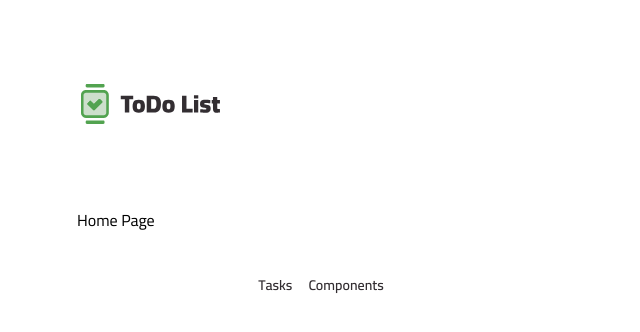
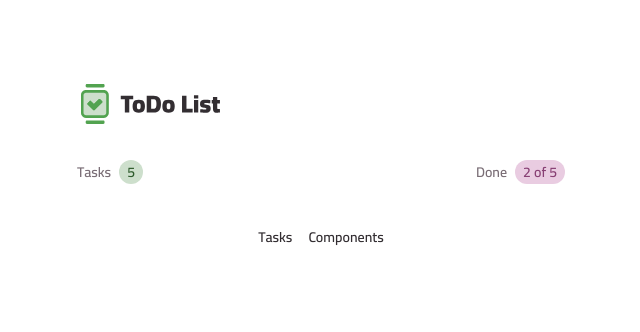
Before and after one commit to brunosilveiradosanjos/react-task-manager, a React (Vite) app: page / in a window 1280 px wide. Shown: the top 332 px of the page, without its empty margins (319-959 px from the left). Built offline with nearby package versions, Linux system fonts and the light colour scheme.

Commit message:
feat: tasks-summary component implementation

```diff
--- /dev/null
+++ b/src/components/core/tasks-summary.tsx
@@ -0,0 +1,21 @@
+import Badge from '../small/badge'
+import Text from '../small/text'
+
+export default function TasksSummary() {
+  return (
+    <>
+      <div className="flex items-center gap-2">
+        <Text variant="body-sm-bold" className="!text-gray-300">
+          Tasks
+        </Text>
+        <Badge variant="primary">5</Badge>
+      </div>
+      <div className="flex items-center gap-2">
+        <Text variant="body-sm-bold" className="!text-gray-300">
+          Done
+        </Text>
+        <Badge variant="secondary">2 of 5</Badge>
+      </div>
+    </>
+  )
+}
--- a/src/pages/page-home.tsx
+++ b/src/pages/page-home.tsx
@@ -1,9 +1,12 @@
+import TasksSummary from '@/components/core/tasks-summary'
 import Container from '@/components/small/container'
 
 export default function PageHome() {
   return (
-    <Container as="header" className="mt-3 md:mt-20">
-      Home Page
+    <Container as="article" className="space-y-3">
+      <header className="flex items-center justify-between">
+        <TasksSummary />
+      </header>
     </Container>
   )
 }
```
